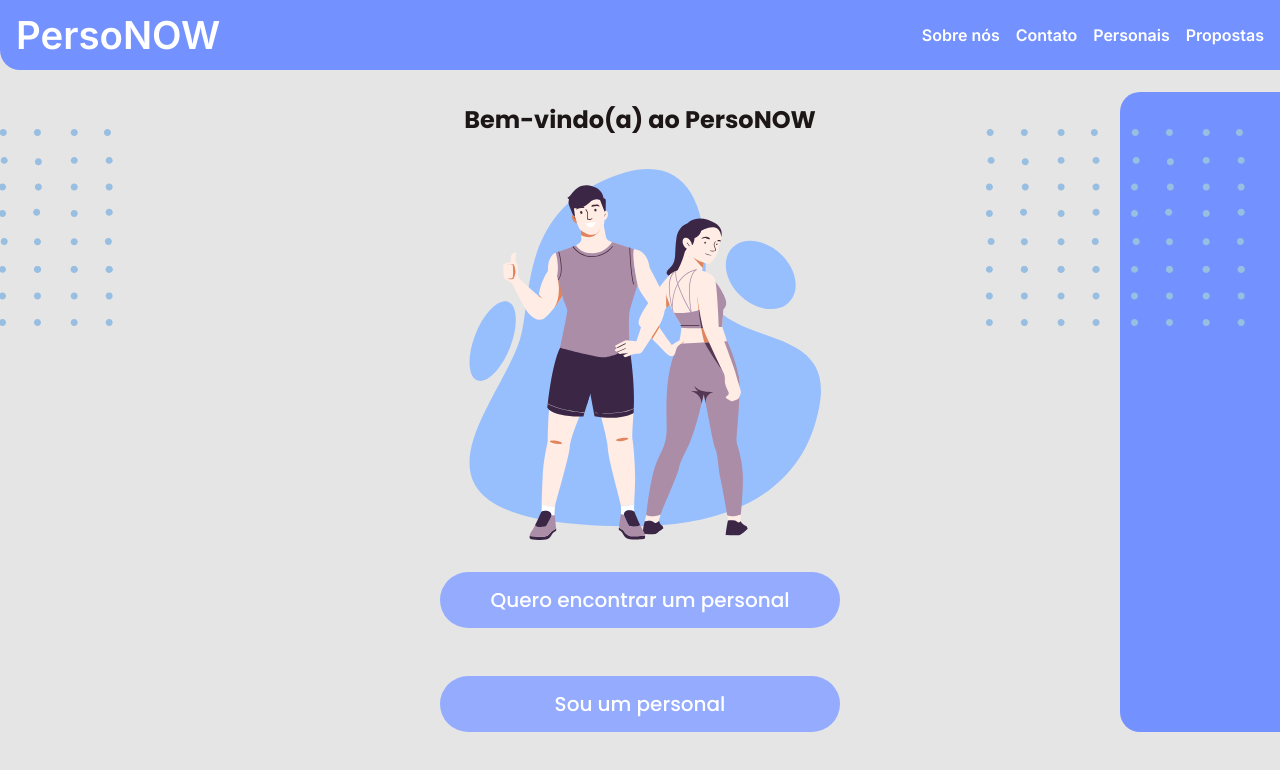
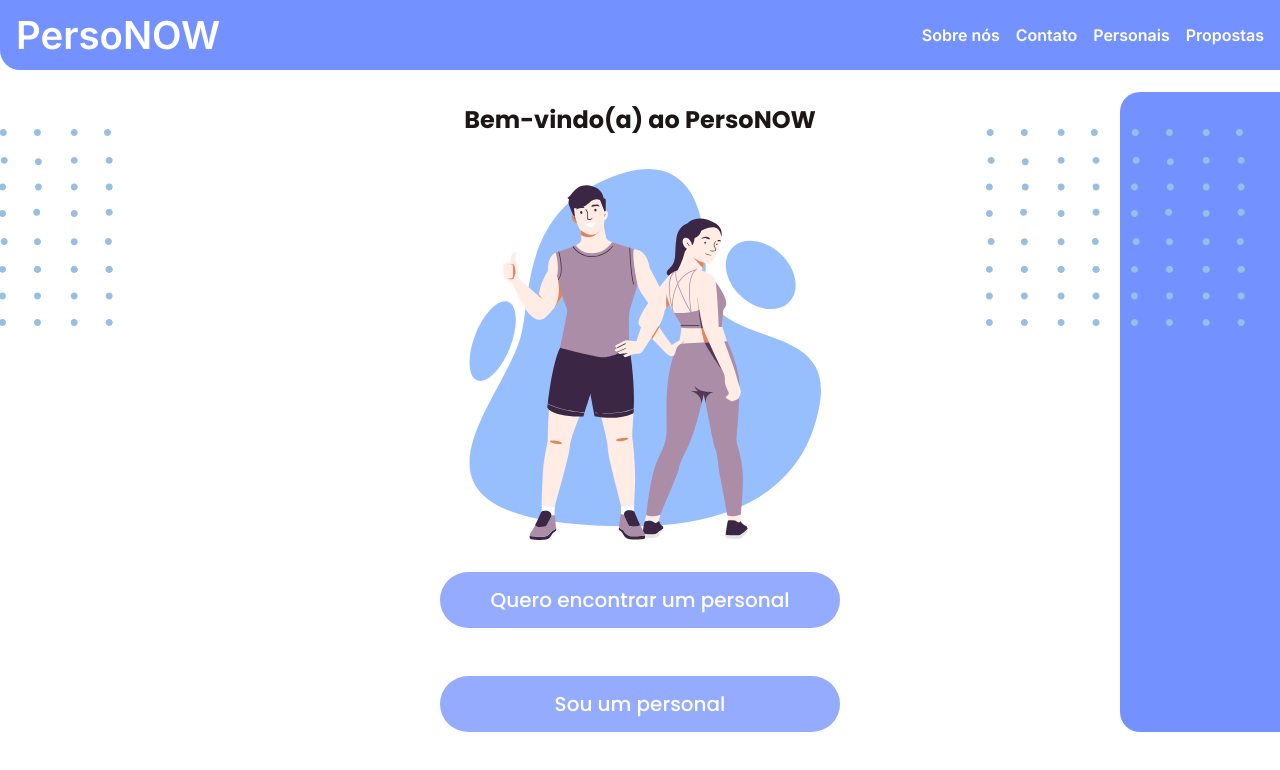
Before and after one commit to marialicemacedo/personow, a React (Create React App) app: page / in a window 1280 px wide. Shown: the top 770 px of the page. Built offline with nearby package versions, Linux system fonts and the light colour scheme.

Commit message:
fix background-color

```diff
--- a/src/index.css
+++ b/src/index.css
@@ -5,7 +5,7 @@
 }
 
 body {
-  background-color: #E5E5E5;
+  background-color: #ffffff;
   font-size: 62.5%;
   font-family: 'Inter', sans-serif;
 }
```
